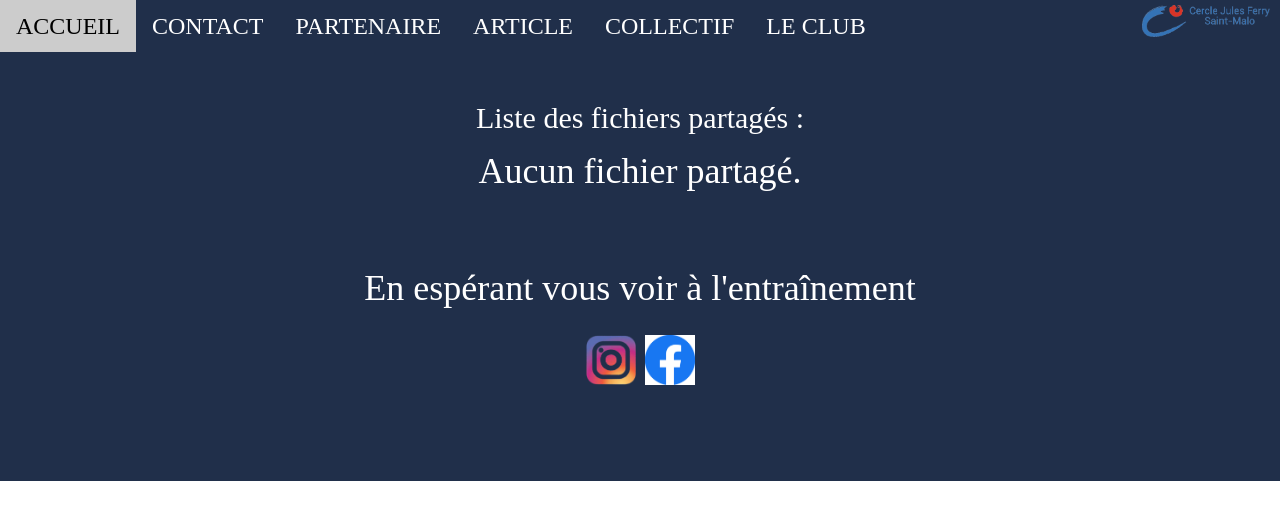
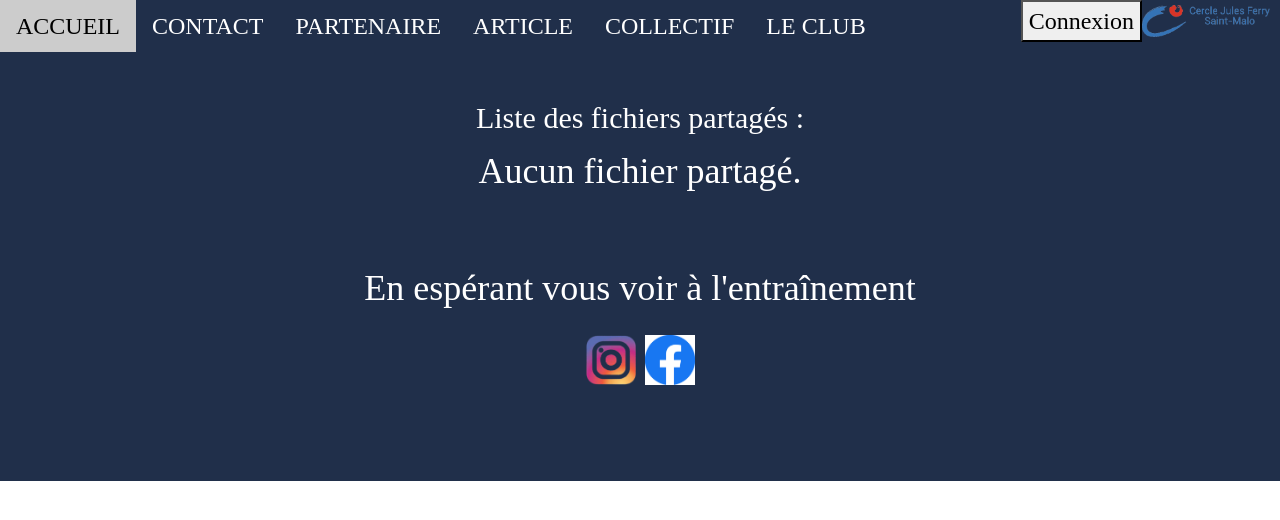
Before and after one commit to mathieucaudan/cjf_site, a PHP site: page /article.php in a window 1280 px wide. Shown: the top 520 px of the page. Run offline with PHP 8.4, Linux system fonts and the light colour scheme.

Commit message:
ajout boutton connexion plus dossier article

```diff
--- a/fonction.php
+++ b/fonction.php
@@ -116,8 +116,14 @@ function footer() {
             echo "<a href='parametre.php' class='w3-bar-item w3-button'>PARAMETRE</a>";
         }
     }
+    echo"<div class='w3-button-container' style='margin-left: auto;'>";
+    if (isset($_SESSION['role'])) {
+        echo "<a href='deconnexion.php' class='w3-right'><button  style='float: right' type='button'>Déconnexion</button></a>";
+    } else {
+        echo "<a href='connexion.php' class='w3-right'><button style='float: right' type='button'>Connexion</button></a>";
+    }
 
-        echo "</div></div>";
+    echo "</div></div></div>";
 
     // Show burger menu icon on small screens
     echo "<div class='w3-bar w3-xlarge burger-menu' onclick='toggleMenu()'>
```
Also changed, not shown: 1 other file. Lines whose indentation alone changed are shown as unchanged.
